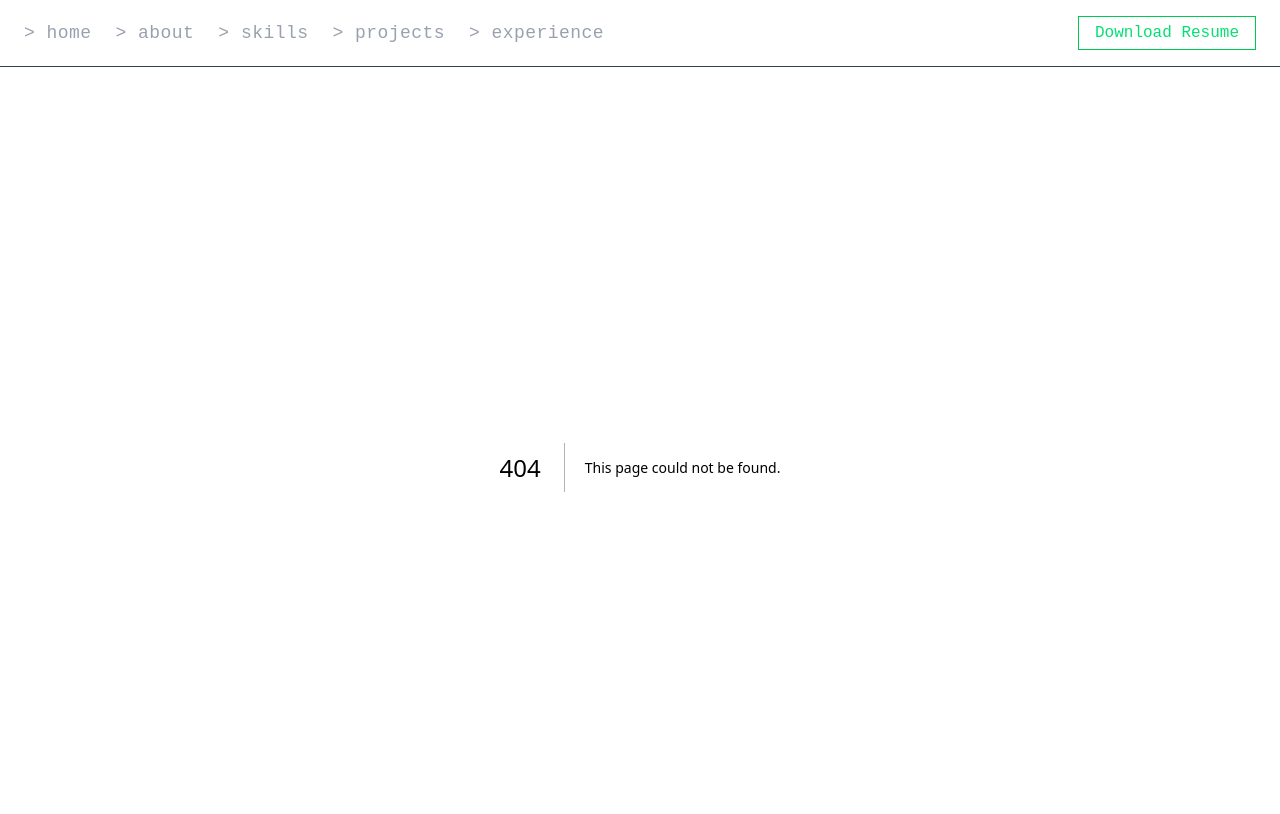
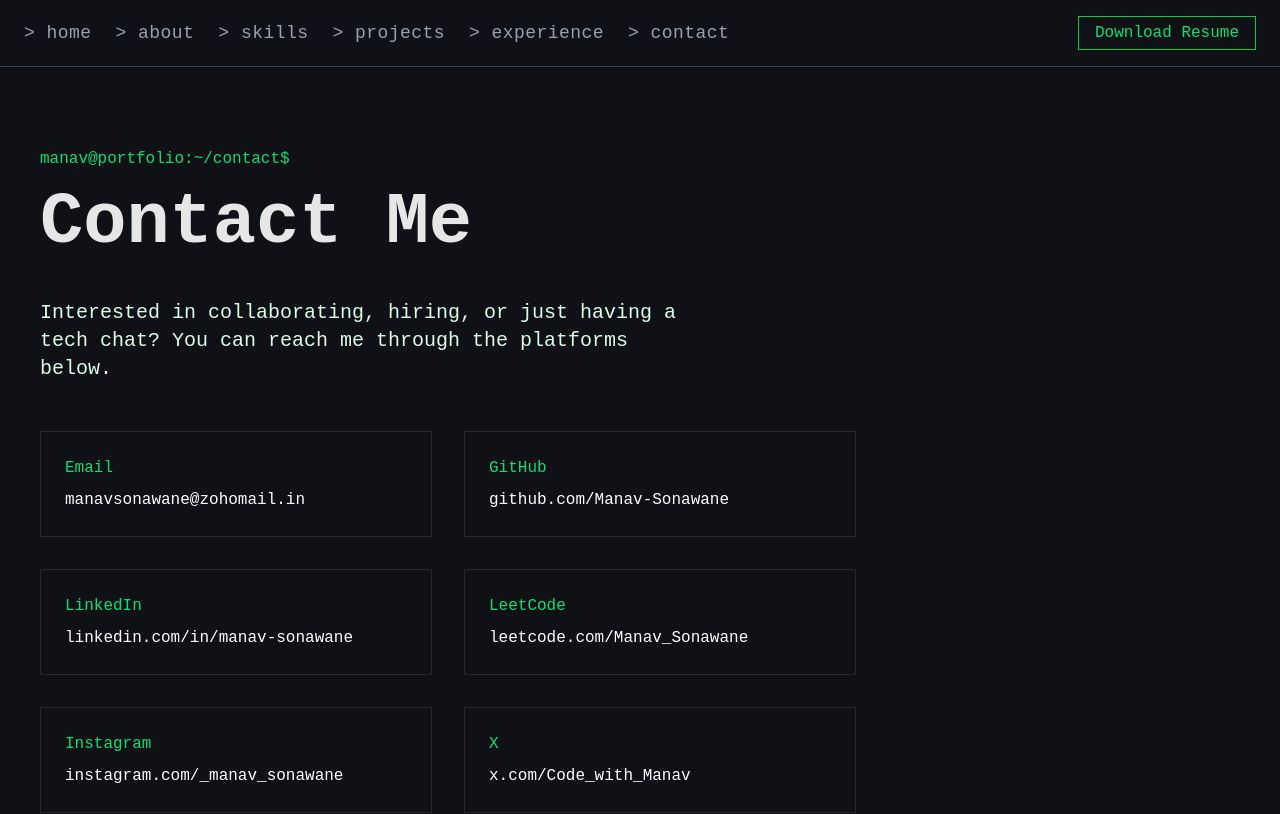
Before and after one commit to Manav-Sonawane/portfolio-website, a Next.js app: page /contact in a window 1280 px wide. Before the commit this address had no page. Shown: the top 814 px of the page. Built offline with nearby package versions, Linux system fonts and the light colour scheme.

Commit message:
feat: contact page

```diff
--- /dev/null
+++ b/src/app/contact/page.tsx
@@ -0,0 +1,81 @@
+export default function Contact() {
+  return (
+    <main className="px-10 py-20 max-w-4xl">
+      <p className="text-green-400 mb-4">manav@portfolio:~/contact$</p>
+
+      <h2 className="text-7xl font-semibold mb-10">Contact Me</h2>
+
+      <p className="text-green-100 text-xl mb-12 max-w-2xl">
+        Interested in collaborating, hiring, or just having a tech chat? You can
+        reach me through the platforms below.
+      </p>
+
+      {/* Contact Cards */}
+      <div className="grid grid-cols-1 md:grid-cols-2 gap-8">
+        <ContactItem
+          label="Email"
+          value="manavsonawane@zohomail.in"
+          link="mailto:manavsonawane@zohomail.in"
+        />
+
+        <ContactItem
+          label="GitHub"
+          value="github.com/Manav-Sonawane"
+          link="https://github.com/Manav-Sonawane"
+        />
+
+        <ContactItem
+          label="LinkedIn"
+          value="linkedin.com/in/manav-sonawane"
+          link="https://linkedin.com/in/manav-sonawane"
+        />
+
+        <ContactItem
+          label="LeetCode"
+          value="leetcode.com/Manav_Sonawane"
+          link="https://leetcode.com/Manav_Sonawane"
+        />
+
+        <ContactItem
+          label="Instagram"
+          value="instagram.com/_manav_sonawane"
+          link="https://www.instagram.com/_manav_sonawane"
+        />
+
+        <ContactItem
+          label="X"
+          value="x.com/Code_with_Manav"
+          link="https://x.com/Code_with_Manav"
+        />
+      </div>
+
+      {/* Closing */}
+      <p className="mt-16 text-white/50 text-sm">
+        manav@portfolio:~$ echo {"Let’s build something meaningful."}
+      </p>
+    </main>
+  );
+}
+
+function ContactItem({
+  label,
+  value,
+  link,
+}: {
+  label: string;
+  value: string;
+  link: string;
+}) {
+  return (
+    <a
+      href={link}
+      target="_blank"
+      className="border border-white/10 p-6 hover:border-green-500 transition group"
+    >
+      <p className="text-green-400 mb-2">{label}</p>
+      <p className="text-white group-hover:text-green-300 transition">
+        {value}
+      </p>
+    </a>
+  );
+}
--- a/src/components/navbar.tsx
+++ b/src/components/navbar.tsx
@@ -6,6 +6,7 @@ const navItems = [
   { name: "skills", href: "/skills" },
   { name: "projects", href: "/projects" },
   { name: "experience", href: "/experience" },
+  { name: "contact", href: "/contact" },
 ];
 
 export default function Navbar() {
```
Also changed, not shown: public/code.png (deleted), public/manav3.jpg (deleted).
